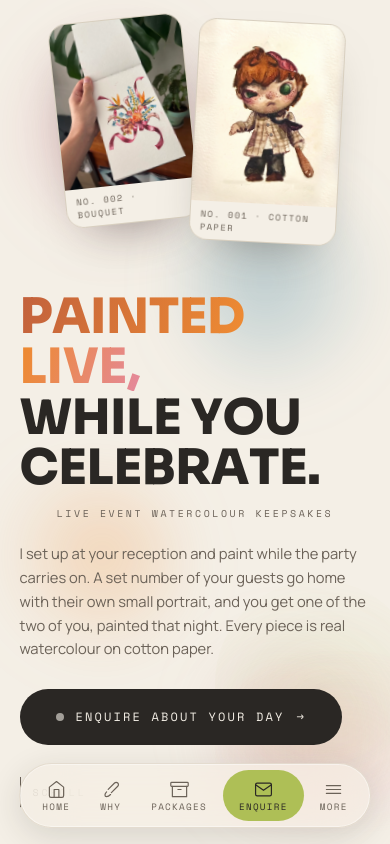
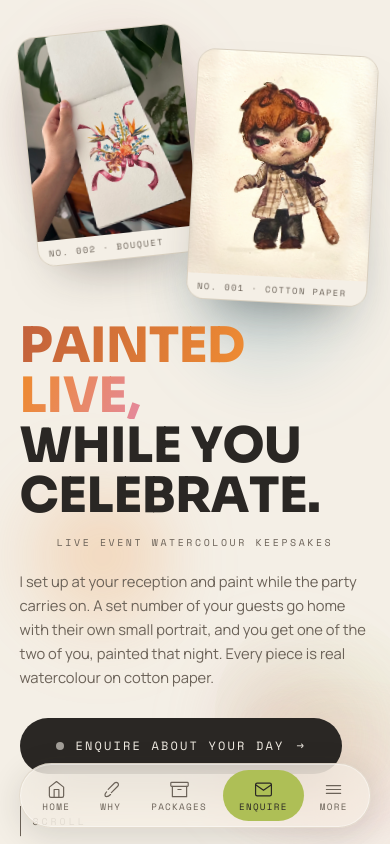
Before and after one commit to itschriswang/EventsWatercolouring, a React (Vite) app: page / in a window 390 px wide. Shown: the top 844 px of the page. Built offline with nearby package versions, Linux system fonts and the light colour scheme.

Commit message:
Adjust layout and positioning in Hero component

```diff
--- a/src/components/Hero.jsx
+++ b/src/components/Hero.jsx
@@ -153,7 +153,7 @@ export default function Hero({ revealed }) {
               {/* Bouquet — lower, slightly behind, still very visible. The
                   mobile drop lives on this wrapper so the figure's entrance
                   transform doesn't clobber it. */}
-              <div className="relative z-0 w-[40%] shrink-0 translate-x-[6%] -translate-y-[15%] sm:translate-x-0 sm:w-[46%] lg:w-[52%] sm:translate-y-0 sm:-ml-[8%] lg:-ml-[10%] lg:-translate-x-[6%]  lg:-translate-y-[18%]">
+              <div className="relative z-0 w-[49%] shrink-0 translate-x-[6%] -translate-y-[10%] sm:translate-x-0 sm:w-[46%] lg:w-[52%] sm:translate-y-0 sm:-ml-[8%] lg:-ml-[10%] lg:-translate-x-[6%]  lg:-translate-y-[18%]">
                 <motion.figure
                   initial={{ opacity: 0, y: reduce ? 0 : 50, rotate: reduce ? 0 : -6 }}
                   animate={revealed ? { opacity: 1, y: 0, rotate: reduce ? 0 : -6 } : { opacity: 0 }}
@@ -179,7 +179,7 @@ export default function Hero({ revealed }) {
               {/* Character — raised much higher, in front, overlapping. The
                   lift lives on this wrapper so the figure's hover transform
                   doesn't clobber it. */}
-              <div className="relative z-10 -ml-[5%] w-[44%] shrink-0 -translate-y-[5%] sm:-ml-[10%] sm:w-[48%] lg:w-[54%] sm:-translate-y-[22%] lg:-translate-y-[28%]">
+              <div className="relative z-10 -ml-[5%] w-[54%] shrink-0 translate-y-[8%] sm:-ml-[10%] sm:w-[48%] lg:w-[54%] sm:-translate-y-[22%] lg:-translate-y-[28%]">
                 <motion.figure
                   initial={{ opacity: 0, y: reduce ? 0 : 50, rotate: reduce ? 0 : 4 }}
                   animate={revealed ? { opacity: 1, y: 0, rotate: reduce ? 0 : 3 } : { opacity: 0 }}
```
